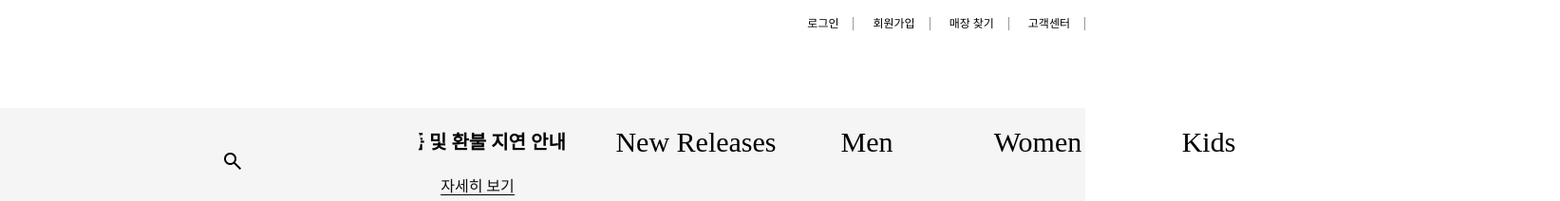
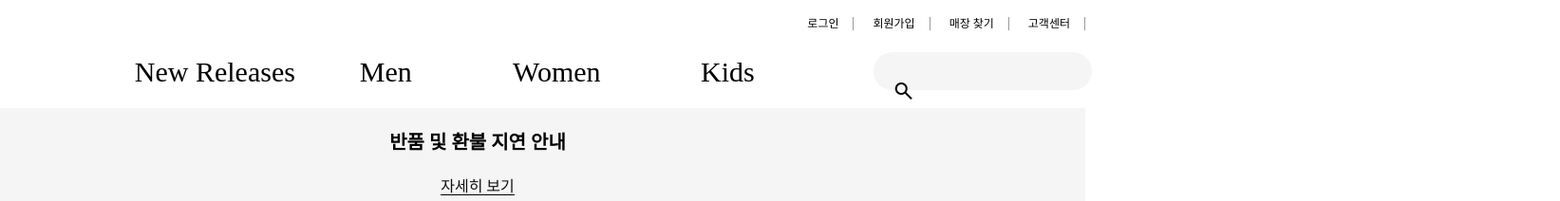
Before and after one commit to chlsnfl/Team-line, a plain HTML site: page index.html in a window 1280 px wide. Shown: the top 212 px of the page at 95% size, 1643 px wide, since content can reach past the window. Drawn offline with nearby package versions, Linux system fonts and the light colour scheme; files whose address does not match are found by name.

Commit message:
container-flex

```diff
--- a/index.html
+++ b/index.html
@@ -39,7 +39,7 @@
         </div>
             <!-- /header top -->
             <!-- headeer main -->
-            <div class="main-header container ">
+            <div class="main-header container container-flex ">
                 <a href="#" class="main-logo">
                     <img src="images/nice_logo.png" alt="mainlogo">
                 </a>
```
